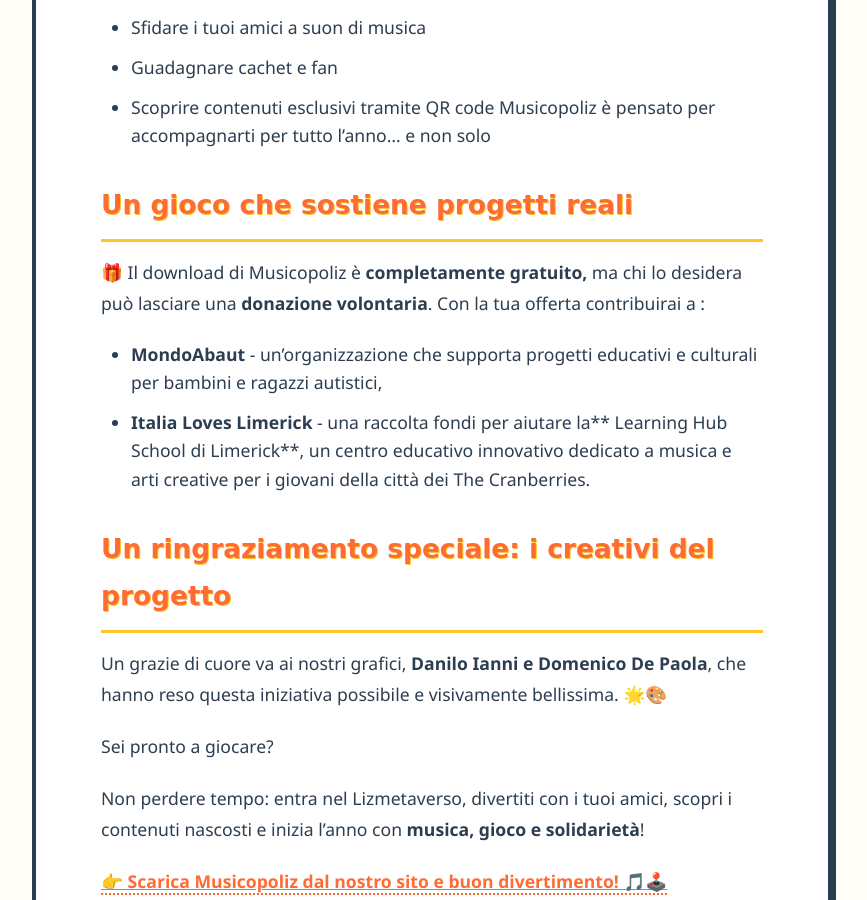
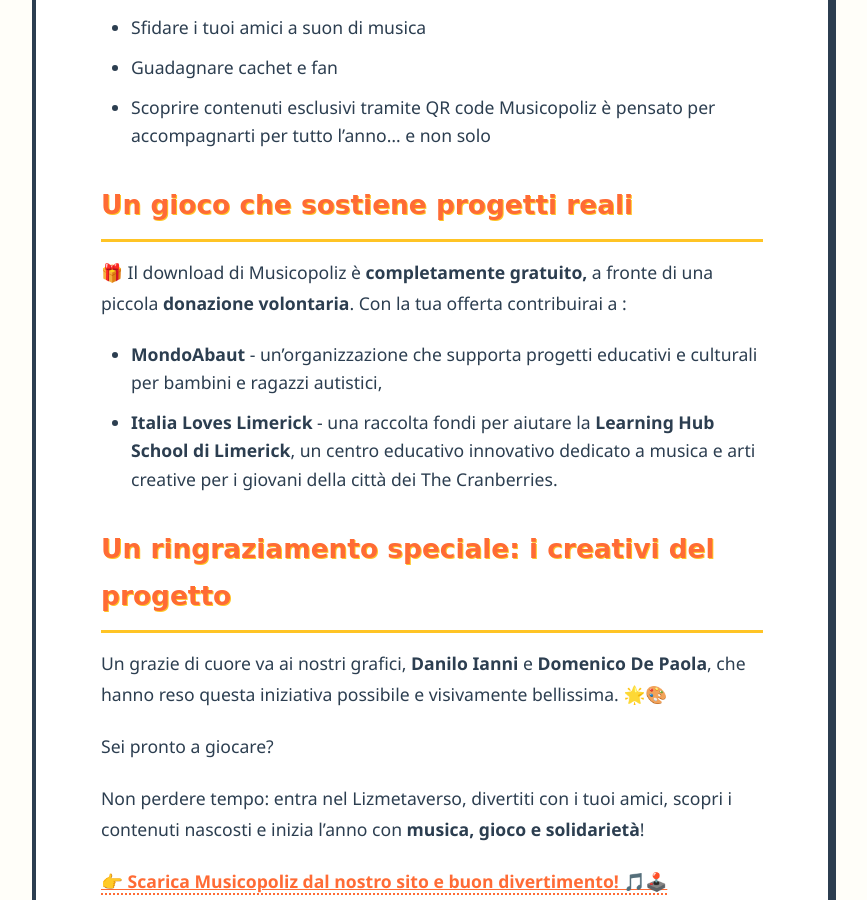
Before and after one commit to thelizberries/blog-5cerealiz, a Jekyll site: the page built from _posts/2026-01-10-buon-anno-dai-5-cerealiz-divertiti-con-musicopoliz.md, in a window 1280 px wide and 900 px high, scrolled down 2188 px. Shown: the whole window, without its empty margins (208-1075 px from the left). Built offline with Jekyll 4.4.1, drawn with Linux system fonts in a browser that asks for light colours.

Commit message:
Fix formatting and clarify donation details in Musicopoliz post

```diff
--- a/_posts/2026-01-10-buon-anno-dai-5-cerealiz-divertiti-con-musicopoliz.md
+++ b/_posts/2026-01-10-buon-anno-dai-5-cerealiz-divertiti-con-musicopoliz.md
@@ -45,14 +45,14 @@
 Musicopoliz è pensato per accompagnarti per tutto l’anno… e non solo
 
 ## Un gioco che sostiene progetti reali
-🎁 Il download di Musicopoliz è **completamente gratuito,** ma chi lo desidera può lasciare una **donazione volontaria**.
+🎁 Il download di Musicopoliz è **completamente gratuito,** a fronte di una piccola **donazione volontaria**.
 Con la tua offerta contribuirai a :
 - **MondoAbaut** -  un’organizzazione che supporta progetti educativi e culturali per bambini e ragazzi autistici,
-- **Italia Loves Limerick** - una raccolta fondi per aiutare la** Learning Hub School di Limerick**, un centro educativo innovativo dedicato a musica e arti creative per i giovani della città dei The Cranberries.
+- **Italia Loves Limerick** - una raccolta fondi per aiutare la **Learning Hub School di Limerick**, un centro educativo innovativo dedicato a musica e arti creative per i giovani della città dei The Cranberries.
 
 
 ## Un ringraziamento speciale: i creativi del progetto
-Un grazie di cuore va ai nostri grafici, **Danilo Ianni e Domenico De Paola**, che hanno reso questa iniziativa possibile e visivamente bellissima. 🌟🎨
+Un grazie di cuore va ai nostri grafici, **Danilo Ianni** e **Domenico De Paola**, che hanno reso questa iniziativa possibile e visivamente bellissima. 🌟🎨
 
 Sei pronto a giocare?
 
```
